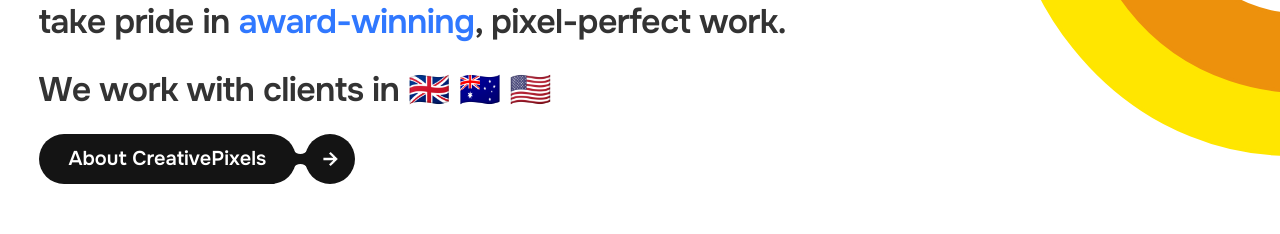
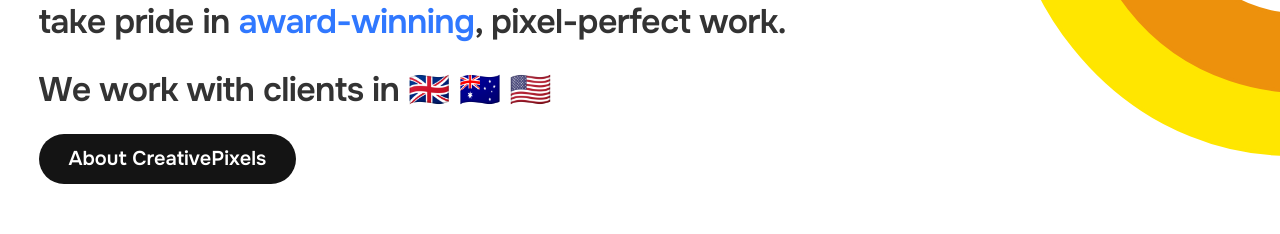
Before and after one commit to tahab-cp/cp-web, a Next.js app: page / in a window 1280 px wide. Shown: the part 1160-1394 px from the top of the page. Built offline with nearby package versions, Linux system fonts and the light colour scheme.

Commit message:
project changes updated

```diff
--- a/src/components/common/CommonBtn3.tsx
+++ b/src/components/common/CommonBtn3.tsx
@@ -1,6 +1,6 @@
 "use client";
 
-import { useEffect, useRef } from "react";
+import { useRef, useEffect, useState } from "react";
 import Link from "next/link";
 import gsap from "gsap";
 
@@ -17,27 +17,110 @@
   bgColor = "#141414",
   textColor = "white",
 }: CommonBtn3Props) => {
+  const wrapperRef = useRef<HTMLDivElement>(null);
+  const [isSafari, setIsSafari] = useState(false);
+  const [isFirefox, setIsFirefox] = useState(false);
+
+  useEffect(() => {
+    // Detect browser for specific fixes
+    const userAgent = navigator.userAgent;
+    setIsSafari(/^((?!chrome|android).)*safari/i.test(userAgent));
+    setIsFirefox(userAgent.includes("Firefox"));
+  }, []);
+
+  useEffect(() => {
+    if (!wrapperRef.current) return;
+
+    const icons = wrapperRef.current.querySelectorAll(".gooey-icon");
+
+    gsap.set(icons, { x: -40, opacity: 0 }); // hidden state
+
+    wrapperRef.current.addEventListener("mouseenter", () => {
+      gsap.to(icons, {
+        x: 0,
+        opacity: 1,
+        duration: 0.4,
+        ease: "power3.out",
+        stagger: 0.05,
+      });
+    });
+
+    wrapperRef.current.addEventListener("mouseleave", () => {
+      gsap.to(icons, {
+        x: -40,
+        opacity: 0,
+        duration: 0.3,
+        ease: "power3.in",
+      });
+    });
+  }, []);
+
   return (
-    <div className="relative inline-block">
+    <>
+      {/* Gooey filter defs - improved for cross-browser compatibility */}
+      <svg style={{ position: "absolute", width: 0, height: 0 }}>
+        <defs>
+          <filter
+            id="gooey"
+            colorInterpolationFilters="sRGB"
+            x="-50%"
+            y="-50%"
+            width="200%"
+            height="200%"
+          >
+            <feGaussianBlur in="SourceGraphic" stdDeviation="6" result="blur" />
+            <feColorMatrix
+              in="blur"
+              mode="matrix"
+              values="1 0 0 0 0  0 1 0 0 0  0 0 1 0 0  0 0 0 20 -10"
+              result="gooey"
+            />
+            <feBlend in="SourceGraphic" in2="gooey" />
+            {/* Additional filter primitive for better Safari support */}
+            {isSafari && (
+              <feComponentTransfer result="glow">
+                <feFuncA type="linear" slope="3" intercept="-0.8" />
+              </feComponentTransfer>
+            )}
+          </filter>
+        </defs>
+      </svg>
+
+      <div
+        ref={wrapperRef}
+        className="relative inline-block"
+        style={{
+          filter: "url(#gooey)",
+          // Firefox specific transform to fix filter rendering
+          transform: isFirefox ? "translateZ(0)" : "none",
+        }}
+      >
         <Link href={href} className="inline-flex items-center">
-        {/* Text */}
+          {/* Text Button */}
           <span
-          className="flex h-[5rem] min-w-[18rem] items-center justify-center rounded-[6rem] px-[3rem] py-[1rem] text-[2rem] font-semibold"
-          style={{ background: bgColor, color: textColor }}
+            className="relative z-10 flex h-[5rem] min-w-[18rem] items-center justify-center rounded-[6rem] px-[3rem] py-[1rem] text-[2rem] font-semibold"
+            style={{
+              background: bgColor,
+              color: textColor,
+              // Safari border fix to prevent bleeding
+              border: isSafari ? `2px solid ${bgColor}` : "none",
+            }}
           >
             {label}
           </span>
 
-        {/* Wrapper */}
-        <div className="relative flex items-center justify-center">
+          {/* Gooey Icons Wrapper */}
+          <div className="relative ml-[-1rem] flex items-center justify-center">
             {/* Subtract Icon */}
-          <i className="mx-[-.5rem]">
+            <i className="gooey-icon" style={{ zIndex: 9 }}>
               <svg
                 width="19"
                 height="18"
                 viewBox="0 0 19 18"
                 fill="none"
                 xmlns="http://www.w3.org/2000/svg"
+                // Prevent flash of unstyled content in Safari
+                style={{ display: "block" }}
               >
                 <path
                   d="M2.47559 0C3.85901 2.39049 6.44175 4 9.40234 4C12.3629 4 14.9457 2.39049 16.3291 0H18.4023V18H16.3291C14.9457 15.6095 12.3629 14 9.40234 14C6.44175 14 3.85901 15.6095 2.47559 18H0.402344V0H2.47559Z"
@@ -48,8 +131,12 @@
 
             {/* Arrow Icon */}
             <i
-            className="flex size-[5rem] items-center justify-center rounded-full"
-            style={{ background: bgColor }}
+              className="gooey-icon flex size-[5rem] items-center justify-center rounded-full"
+              style={{
+                background: bgColor,
+                // Ensure proper stacking in all browsers
+                zIndex: 10,
+              }}
             >
               <svg
                 width="15"
@@ -57,6 +144,8 @@
                 viewBox="0 0 15 14"
                 fill="none"
                 xmlns="http://www.w3.org/2000/svg"
+                // Prevent flash of unstyled content in Safari
+                style={{ display: "block" }}
               >
                 <path
                   d="M14.4023 6.36364L14.4023 7.63636L13.766 7.63636L13.766 8.27273L13.1296 8.27273L13.1296 8.90909L12.4933 8.90909L12.4933 9.54545L11.8569 9.54545L11.8569 10.1818L11.2205 10.1818L11.2205 10.8182L10.5842 10.8182L10.5842 11.4545L9.9478 11.4545L9.9478 12.0909L9.31143 12.0909L9.31143 12.7273L8.67507 12.7273L8.67507 13.3636L8.03871 13.3636L8.03871 14L7.40234 14L7.40234 13.3636L6.76598 13.3636L6.76598 12.7273L6.12962 12.7273L6.12962 12.0909L6.76598 12.0909L6.76598 11.4545L7.40234 11.4545L7.40234 10.8182L8.03871 10.8182L8.03871 10.1818L8.67507 10.1818L8.67507 9.54545L9.31143 9.54545L9.31143 8.90909L9.9478 8.90909L9.9478 8.27273L0.402343 8.27273L0.402343 5.72727L9.9478 5.72727L9.9478 5.09091L9.31143 5.09091L9.31143 4.45455L8.67507 4.45455L8.67507 3.81818L8.03871 3.81818L8.03871 3.18182L7.40234 3.18182L7.40234 2.54545L6.76598 2.54545L6.76598 1.90909L6.12962 1.90909L6.12962 1.27273L6.76598 1.27273L6.76598 0.636363L7.40234 0.636363L7.40234 -3.0598e-07L8.03871 -2.78163e-07L8.03871 0.636363L8.67507 0.636363L8.67507 1.27273L9.31143 1.27273L9.31143 1.90909L9.9478 1.90909L9.9478 2.54545L10.5842 2.54545L10.5842 3.18182L11.2205 3.18182L11.2205 3.81818L11.8569 3.81818L11.8569 4.45455L12.4933 4.45455L12.4933 5.09091L13.1296 5.09091L13.1296 5.72727L13.766 5.72727L13.766 6.36364L14.4023 6.36364Z"
@@ -67,6 +156,7 @@
           </div>
         </Link>
       </div>
+    </>
   );
 };
 
```
Lines whose indentation alone changed are shown as unchanged.
